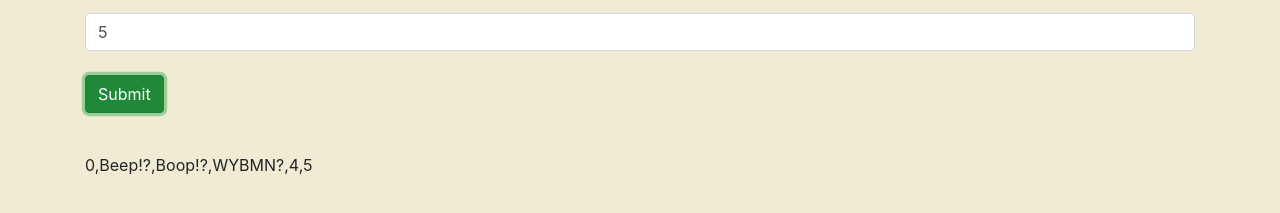
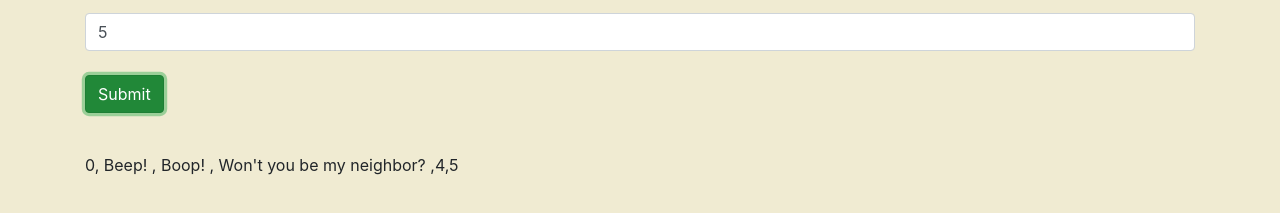
Before and after one commit to QuietEvolver/mr_robogers_neighborhood, a plain HTML site: page index.html in a window 1280 px wide. Both pictures are taken after typing "5" into the empty fields and a click on the button "Submit". Shown: the part 73-286 px from the top of the page. Drawn offline with nearby package versions, Linux system fonts and the light colour scheme.

Commit message:
It will remove console logs.

```diff
--- a/index.html
+++ b/index.html
@@ -18,7 +18,8 @@
       </div>
     </form>
     <br>
-    <div id="output">
+    <div class="hiddden">
+      <p><span id="output"></span></p>
     </div>
   </div>
 </body>
--- a/js/scripts.js
+++ b/js/scripts.js
@@ -6,14 +6,11 @@ function beepBoop(input) {
   console.log("countUpByIntakeMsgOuput ", countUpByIntakeMsgOuput);
   for (let i = 0; i <= input; i++) {
     if (i.toString().includes("3")){
-      console.log("i3: ", i, i.toString(), i.toString().includes("3")  );
-      countUpByIntakeMsgOuput.push("WYBMN?")
+      countUpByIntakeMsgOuput.push(" Won't you be my neighbor? ")
     } else if (i.toString().includes("2")  ){
-      console.log("i2: ", i, i.toString(), i.toString().includes("2")  );
-      countUpByIntakeMsgOuput.push("Boop!?")
+      countUpByIntakeMsgOuput.push(" Boop! ")
     } else if (i.toString().includes("1")  ){
-      console.log("i1: ", i, i.toString(), i.toString().includes("1")  );
-      countUpByIntakeMsgOuput.push("Beep!?")
+      countUpByIntakeMsgOuput.push(" Beep! ")
     }
       else{
       countUpByIntakeMsgOuput.push(i);
@@ -33,7 +30,7 @@ function handleFormSubmission(e){
   let output = beepBoop(input);
   console.log("output: ", output);
 
-  //  document.getElementById("output").removeAttribute("class", "hidden");
+  document.getElementById("output").removeAttribute("class", "hidden");
   document.getElementById("output").innerText = output;
 
 }
```
